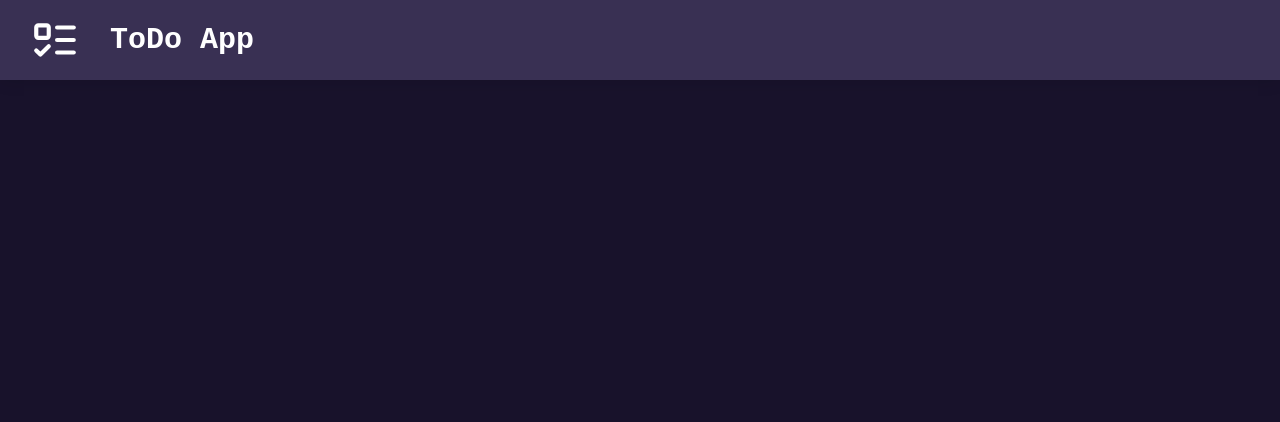
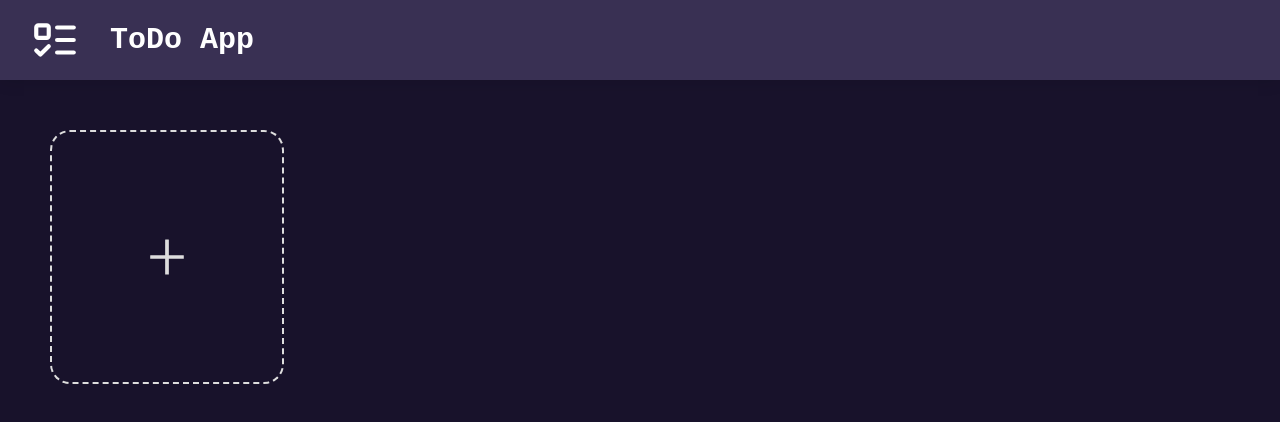
Before and after one commit to mattisa/Todo-app, a React (Vite) app: page /#/Todo-app in a window 1280 px wide. Before the commit this address had no page. Shown: the top 422 px of the page. Built offline with nearby package versions, Linux system fonts and the light colour scheme.

Commit message:
githubPages Edits

```diff
--- a/src/app/App.jsx
+++ b/src/app/App.jsx
@@ -16,13 +16,13 @@ function App() {
             <Routes>
 
                 {/* Board */}
-                <Route path='/todo/' element={ <Board/> }/>
+                <Route path='/Todo-app/' element={ <Board/> }/>
 
                 {/* Add Note */}
-                <Route path='/todo/add/' element={ <AddNote/> }/>
+                <Route path='/Todo-app/add/' element={ <AddNote/> }/>
 
                 {/* Note Details */}
-                <Route path='/todo/:id' element={ <NoteDetails/> }/>
+                <Route path='/Todo-app/:id' element={ <NoteDetails/> }/>
 
 
             </Routes>
--- a/src/features/addNote/AddNote.jsx
+++ b/src/features/addNote/AddNote.jsx
@@ -18,7 +18,7 @@ function AddNote() {
 
     const handleAdd = () => {
         dispatch(addNote({note}));
-        navigate('/todo/');
+        navigate('/Todo-app/');
     }
 
     return (
--- a/src/features/board/Board.jsx
+++ b/src/features/board/Board.jsx
@@ -16,14 +16,14 @@ function Board() {
             {
                 notes.map((note,idx) => {
                     if(note.id !== 0){
-                        return <div className={style.card} key={note.id} onClick={() => navigate(`/todo/${idx}`)}>
+                        return <div className={style.card} key={note.id} onClick={() => navigate(`/Todo-app/${idx}`)}>
                             <Card
                                 title={note?.title}
                                 description={note?.desc}
                             />
                         </div>
                     }
-                    return <div className={style.card} key={note.id} onClick={() => navigate(`/todo/add`)}>
+                    return <div className={style.card} key={note.id} onClick={() => navigate(`/Todo-app/add`)}>
                         <AddCard/>
                     </div>
                 })
--- a/src/features/noteDetails/NoteDetails.jsx
+++ b/src/features/noteDetails/NoteDetails.jsx
@@ -14,7 +14,7 @@ function NoteDetails() {
 
     const handleDelete = () => {
         dispatch(deleteNote(notes[id]?.id));
-        navigate('/todo/');
+        navigate('/Todo-app/');
     }
 
 
--- a/src/main.jsx
+++ b/src/main.jsx
@@ -1,7 +1,7 @@
 import React from 'react'
 import ReactDOM from 'react-dom/client'
 import App from './app/App'
-import { BrowserRouter } from 'react-router-dom';
+import { HashRouter  } from 'react-router-dom';
 import { Provider } from 'react-redux'
 import store from './app/store';
 import './index.css'
@@ -9,9 +9,9 @@ import './index.css'
 ReactDOM.createRoot(document.getElementById('root')).render(
   <React.StrictMode>
     <Provider store={store}>
-      <BrowserRouter>
+      <HashRouter >
         <App />
-      </BrowserRouter>
+      </HashRouter >
     </Provider>
   </React.StrictMode>,
 )
--- a/vite.config.js
+++ b/vite.config.js
@@ -3,7 +3,7 @@ import react from '@vitejs/plugin-react'
 
 // https://vitejs.dev/config/
 export default defineConfig({
-  base: '/todo/',
+  base: '/Todo-app/',
   plugins: [react()],
   server: {
     port: 3000,
```
